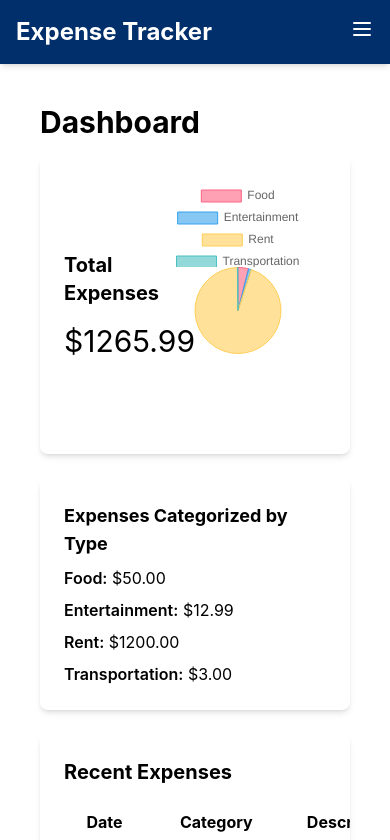
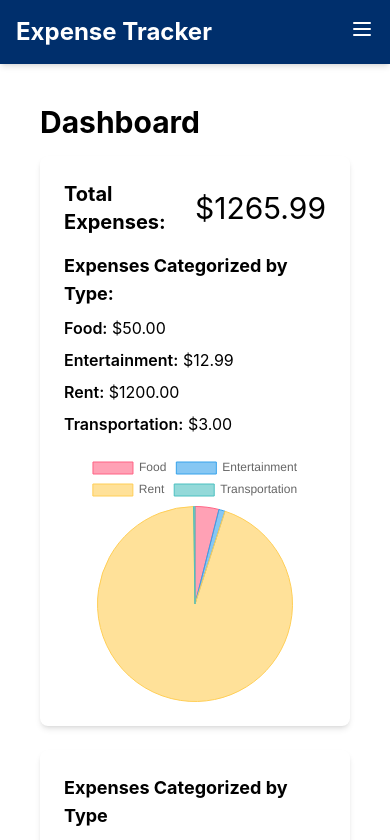
Before and after one commit to PranavPrashar/personal-expense-tracker, a React (Create React App) app: page / in a window 390 px wide. Shown: the top 840 px of the page. Built offline with nearby package versions, Linux system fonts and the light colour scheme; data requests are answered from the project's data file.

Commit message:
Combining top section into one component, has the chart and all in one place. Also mobile freindly now

```diff
--- a/src/components/TotalExpenses.js
+++ b/src/components/TotalExpenses.js
@@ -1,18 +1,45 @@
 import ExpensePieChart from "./ExpensePieChart";
 
 function TotalExpenses({ total, expenseData }) {
+  const totalExpensesByCategory = expenseData.reduce((totals, expense) => {
+    const { category } = expense;
+    if (!totals[category]) {
+      totals[category] = 0;
+    }
+    totals[category] += parseFloat(expense.amount) || 0;
+    return totals;
+  }, {});
+
+  console.log(totalExpensesByCategory);
+
   return (
     <div className="mb-6">
       <h1 className="text-3xl font-bold mb-4">Dashboard</h1>
 
-      <div className="bg-white p-6 rounded-lg shadow-md flex justify-between items-center">
-
-        <div className="w-1/3">
-          <h2 className="text-xl font-bold">Total Expenses</h2>
-          <p className="text-3xl mt-4">${total}</p>
+      <div className="bg-white p-6 rounded-lg shadow-md flex md:flex-row flex-col justify-between">
+        <div className="md:w-1/3 flex md:flex-col md:items-start md:justify-start flex-row items-center justify-between w-full">
+          <h2 className="text-xl font-bold">Total Expenses: </h2>
+          <p className="text-3xl md:mt-4">${total}</p>
         </div>
 
-        <div className="w-2/3" style={{ width: '250px', height: '250px', margin: '0 auto' }}>
+        <div className="md:w-1/3 md:flex-col flex-row py-4">
+          <h3 className="text-lg font-bold">Expenses Categorized by Type:</h3>
+          <ul>
+            {Object.entries(totalExpensesByCategory).map(
+              ([category, total]) => (
+                <li key={category} className="mt-2">
+                  <span className="font-semibold">{category}:</span> $
+                  {total.toFixed(2)}
+                </li>
+              )
+            )}
+          </ul>
+        </div>
+
+        <div
+          className="w-1/3"
+          style={{ width: "250px", height: "250px", margin: "0 auto" }}
+        >
           <ExpensePieChart expenses={expenseData} />
         </div>
       </div>
```
